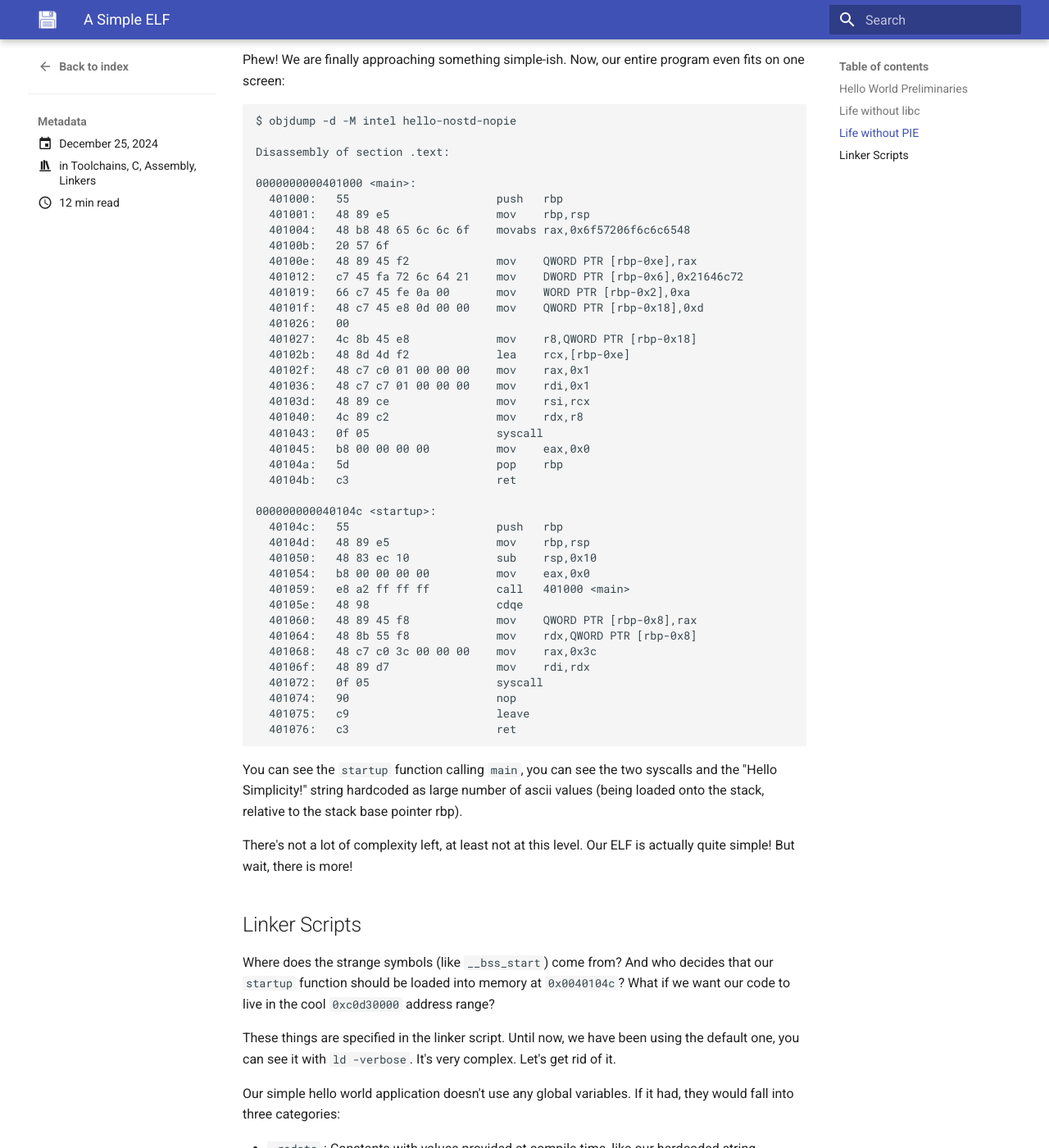
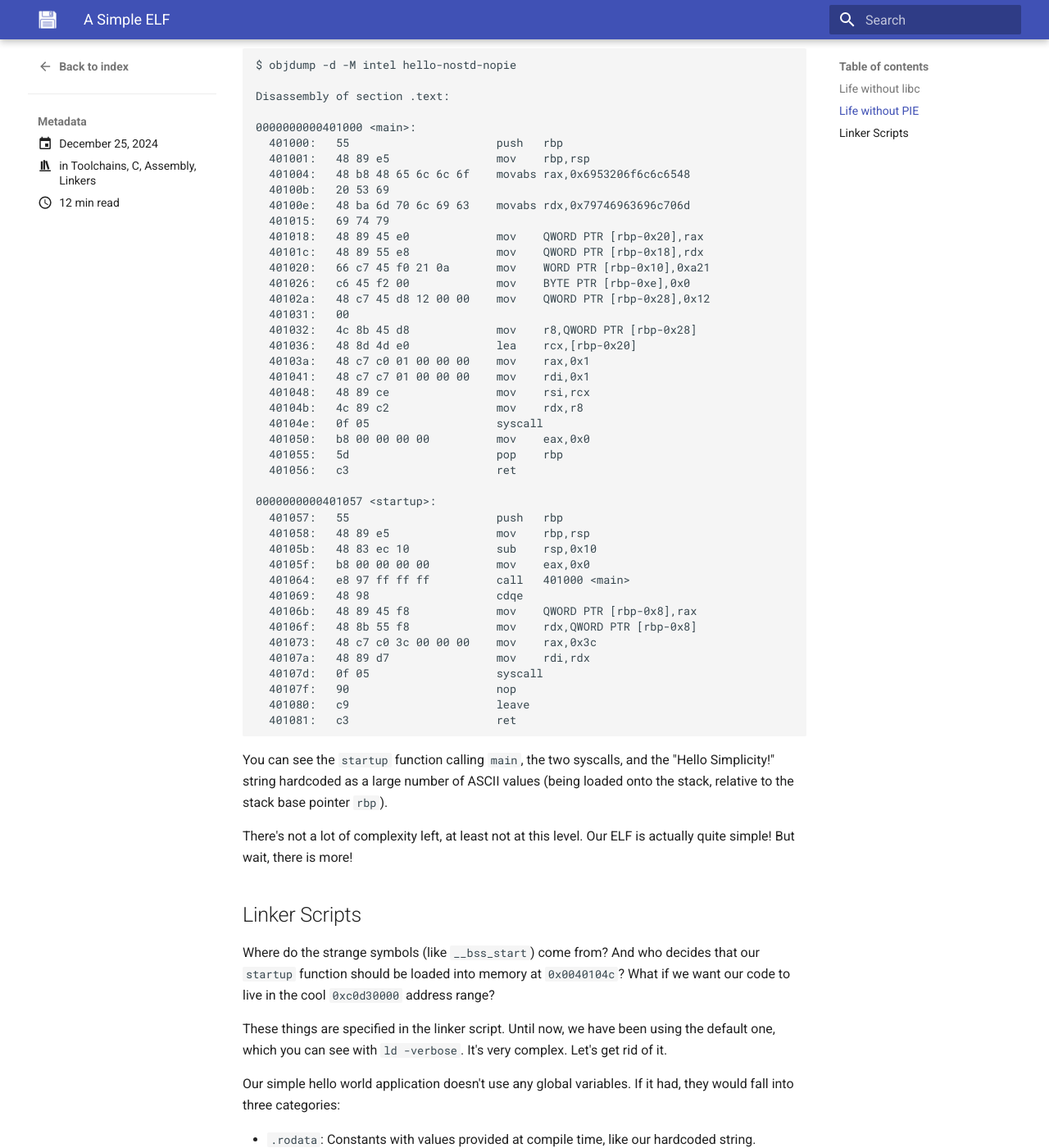
Before and after one commit to 4ZM/4zm.github.io, an MkDocs documentation site: the page built from docs/posts/2024-12-25-a-simple-elf/a-simple-elf.md, in a window 1280 px wide and 1400 px high, scrolled down 7633 px. Shown: the whole window at 82% size. Built offline with MkDocs 1.6.1 and Material for MkDocs 9.7.7, drawn with Linux system fonts in a browser that asks for light colours; some of the changed text lies outside the part shown.

Commit message:
Proof reading

````diff
--- a/docs/posts/2024-12-25-a-simple-elf/a-simple-elf.md
+++ b/docs/posts/2024-12-25-a-simple-elf/a-simple-elf.md
@@ -12,11 +12,11 @@
 
 # A Simple ELF
 
-Let's write a simple program for Linux, how hard can it be? Well, simple is the opposite of complex, not of hard, and it is surprisingly hard to create something simple. What is left when we get rid of the complexity from the standard library, all the modern security features, debugging information and error handling mechanisms?
+Let's write a simple program for Linux. How hard can it be? Well, simple is the opposite of complex, not of hard, and it is surprisingly hard to create something simple. What is left when we get rid of the complexity from the standard library, all the modern security features, debugging information, and error handling mechanisms?
 
 <!-- more -->
 
-## Hello World Preliminaries
+<pre><p style="text-align: center; margin-top: 0px; margin-bottom: 4pt;">•  •  •</p></pre>
 
 Let's start with something complex:
 
@@ -28,7 +28,7 @@
 }
 ```
 
-Wait what?! It doesn't look very complex does it... Hmm, let's compile it and take a look:
+Wait, what?! It doesn't look very complex, does it... Hmm, let's compile it and take a look:
 
 ```
 $ gcc -o hello hello.c
@@ -36,10 +36,10 @@
 Hello Simplicity!
 ```
 
-Still looks pretty simple, right? Wrong! While this much is familiar territory, it might be *easy* to comprehend, but the program is far from *simple*. Let's take a look behind the curtain using our trusty tool `objdump`. Here is the symbol table:
+Still looks pretty simple, right? Wrong! While this might be familiar territory and *easy* to comprehend, the program is far from *simple*. Let's take a look behind the curtain.
 
 ```
-$ objdump -t build/hello
+$ objdump -t hello
 
 hello:     file format elf64-x86-64
 
@@ -81,21 +81,18 @@
 0000000000001000 g     F .init	0000000000000000              .hidden _init
 ```
 
-That's a lot of symbols! Actually, as far as symbol tables go, this one is quite modest. Any non-trivial program will have many more symbols, but still, what ever are they all for? We're just printing a string!
+That's a lot of symbols! Actually, as far as symbol tables go, this one is quite modest. Any non-trivial program will have many more symbols, but still, what are they all for? We're just printing a string!
 
-We recognize our `main` function in the `.text` segment at address `0x1149`.
+We recognize our `main` function in the `.text` segment at address `0x1149`. But where is the `printf` function?
+
+It turns out that for simple cases, where there is no formatting work required by `printf`, GCC optimizes the code and replaces it with the simpler `puts@GLIBC_2.2.5` from libc. The address is all zeros since the symbol is undefined (`*UND*`). It will be resolved when the program is loaded together with the dynamic libc.so library as we run it.
 
 ```
 0000000000001149 g     F .text	000000000000001e              main
-```
-
-But where is `printf`? It turns out that for simple cases, where there is no formaning work required by printf, GCC optimizes the code and replaces it with the simpler `puts@GLIBC_2.2.5` from libc. The address is all zero since the symbol is undefined `*UND*`. It will be resolved when the program is loaded together with the dynamic libc.so library as we run it.
-
-```
 0000000000000000       F *UND*	0000000000000000              puts@GLIBC_2.2.5
 ```
 
-Let's keep digging. What sections are there in the program? The only data we have is the hardcoded string and it's length. Surely we only need a `.text` section? Let's see what we got:
+Let's keep digging. What sections are there in the program? The only data we have is the hardcoded string and its length. Surely we only need a `.text` section? Let's see what we got:
 
 ```
 $ objdump -h hello
@@ -241,7 +238,7 @@
 }
 ```
 
-In case you are wondering, the `volatile` keyword is required to prevent GCC from optimizing away the variables.. And `unsigned long` is used instead of `int` to match the size of the `r__` 64-bit registers.
+In case you are wondering, the `volatile` keyword is required to prevent GCC from optimizing away the variables. And `unsigned long` is used instead of `int` to match the size of the `r__` 64-bit registers.
 
 We build it like so:
 
@@ -256,7 +253,7 @@
 Still not convinced that we have actually made the program simpler? Let's take a look at the symbols and sections:
 
 ```
-objdump -h -t hello-nostd
+$ objdump -h -t hello-nostd
 
 Sections:
 Idx Name          Size      VMA               LMA               File off  Algn
@@ -341,7 +338,7 @@
 0000000000402000 g       .text	0000000000000000 _end
 ```
 
-Did you notice how the symbol addresses changed with `-no-pie`? Before they were relative, waiting for some offset to be added at load time. Now they are absolute and `main` will really be at `0x00401000`.
+Did you notice how the symbol addresses changed with `-no-pie`? Before, they were relative, waiting for some offset to be added at load time. Now, they are absolute, and `main` will really be at `0x00401000`.
 
 ```
 $ gdb hi
@@ -361,61 +358,64 @@
 0000000000401000 <main>:
   401000:	55                   	push   rbp
   401001:	48 89 e5             	mov    rbp,rsp
-  401004:	48 b8 48 65 6c 6c 6f 	movabs rax,0x6f57206f6c6c6548
-  40100b:	20 57 6f
-  40100e:	48 89 45 f2          	mov    QWORD PTR [rbp-0xe],rax
-  401012:	c7 45 fa 72 6c 64 21 	mov    DWORD PTR [rbp-0x6],0x21646c72
-  401019:	66 c7 45 fe 0a 00    	mov    WORD PTR [rbp-0x2],0xa
-  40101f:	48 c7 45 e8 0d 00 00 	mov    QWORD PTR [rbp-0x18],0xd
-  401026:	00
-  401027:	4c 8b 45 e8          	mov    r8,QWORD PTR [rbp-0x18]
-  40102b:	48 8d 4d f2          	lea    rcx,[rbp-0xe]
-  40102f:	48 c7 c0 01 00 00 00 	mov    rax,0x1
-  401036:	48 c7 c7 01 00 00 00 	mov    rdi,0x1
-  40103d:	48 89 ce             	mov    rsi,rcx
-  401040:	4c 89 c2             	mov    rdx,r8
-  401043:	0f 05                	syscall
-  401045:	b8 00 00 00 00       	mov    eax,0x0
-  40104a:	5d                   	pop    rbp
-  40104b:	c3                   	ret
+  401004:	48 b8 48 65 6c 6c 6f 	movabs rax,0x6953206f6c6c6548
+  40100b:	20 53 69
+  40100e:	48 ba 6d 70 6c 69 63 	movabs rdx,0x79746963696c706d
+  401015:	69 74 79
+  401018:	48 89 45 e0          	mov    QWORD PTR [rbp-0x20],rax
+  40101c:	48 89 55 e8          	mov    QWORD PTR [rbp-0x18],rdx
+  401020:	66 c7 45 f0 21 0a    	mov    WORD PTR [rbp-0x10],0xa21
+  401026:	c6 45 f2 00          	mov    BYTE PTR [rbp-0xe],0x0
+  40102a:	48 c7 45 d8 12 00 00 	mov    QWORD PTR [rbp-0x28],0x12
+  401031:	00
+  401032:	4c 8b 45 d8          	mov    r8,QWORD PTR [rbp-0x28]
+  401036:	48 8d 4d e0          	lea    rcx,[rbp-0x20]
+  40103a:	48 c7 c0 01 00 00 00 	mov    rax,0x1
+  401041:	48 c7 c7 01 00 00 00 	mov    rdi,0x1
+  401048:	48 89 ce             	mov    rsi,rcx
+  40104b:	4c 89 c2             	mov    rdx,r8
+  40104e:	0f 05                	syscall
+  401050:	b8 00 00 00 00       	mov    eax,0x0
+  401055:	5d                   	pop    rbp
+  401056:	c3                   	ret
 
-000000000040104c <startup>:
-  40104c:	55                   	push   rbp
-  40104d:	48 89 e5             	mov    rbp,rsp
-  401050:	48 83 ec 10          	sub    rsp,0x10
-  401054:	b8 00 00 00 00       	mov    eax,0x0
-  401059:	e8 a2 ff ff ff       	call   401000 <main>
-  40105e:	48 98                	cdqe
-  401060:	48 89 45 f8          	mov    QWORD PTR [rbp-0x8],rax
-  401064:	48 8b 55 f8          	mov    rdx,QWORD PTR [rbp-0x8]
-  401068:	48 c7 c0 3c 00 00 00 	mov    rax,0x3c
-  40106f:	48 89 d7             	mov    rdi,rdx
-  401072:	0f 05                	syscall
-  401074:	90                   	nop
-  401075:	c9                   	leave
-  401076:	c3                   	ret
+0000000000401057 <startup>:
+  401057:	55                   	push   rbp
+  401058:	48 89 e5             	mov    rbp,rsp
+  40105b:	48 83 ec 10          	sub    rsp,0x10
+  40105f:	b8 00 00 00 00       	mov    eax,0x0
+  401064:	e8 97 ff ff ff       	call   401000 <main>
+  401069:	48 98                	cdqe
+  40106b:	48 89 45 f8          	mov    QWORD PTR [rbp-0x8],rax
+  40106f:	48 8b 55 f8          	mov    rdx,QWORD PTR [rbp-0x8]
+  401073:	48 c7 c0 3c 00 00 00 	mov    rax,0x3c
+  40107a:	48 89 d7             	mov    rdi,rdx
+  40107d:	0f 05                	syscall
+  40107f:	90                   	nop
+  401080:	c9                   	leave
+  401081:	c3                   	ret
 ```
 
-You can see the `startup` function calling `main`, you can see the two syscalls and the "Hello Simplicity!" string hardcoded as large number of ascii values (being loaded onto the stack, relative to the stack base pointer rbp).
+You can see the `startup` function calling `main`, the two syscalls, and the "Hello Simplicity!" string hardcoded as a large number of ASCII values (being loaded onto the stack, relative to the stack base pointer `rbp`).
 
 There's not a lot of complexity left, at least not at this level. Our ELF is actually quite simple! But wait, there is more!
 
 ## Linker Scripts
 
-Where does the strange symbols (like `__bss_start`) come from? And who decides that our `startup` function should be loaded into memory at `0x0040104c`? What if we want our code to live in the cool `0xc0d30000` address range?
+Where do the strange symbols (like `__bss_start`) come from? And who decides that our `startup` function should be loaded into memory at `0x0040104c`? What if we want our code to live in the cool `0xc0d30000` address range?
 
-These things are specified in the linker script. Until now, we have been using the default one, you can see it with `ld -verbose`. It's very complex. Let's get rid of it.
+These things are specified in the linker script. Until now, we have been using the default one, which you can see with `ld -verbose`. It's very complex. Let's get rid of it.
 
 Our simple hello world application doesn't use any global variables. If it had, they would fall into three categories:
 
-* `.rodata` : Constants with values provided at compile time, like our hardcoded string.
-* `.data` : Non-cost variables with values provided at compile time.
-* `.bss` : Uninitialized global variables.
+* `.rodata`: Constants with values provided at compile time, like our hardcoded string.
+* `.data`: Non-const variables with values provided at compile time.
+* `.bss`: Uninitialized global variables.
 
-Let's complicate our program a tiny bit by introducing a symbol for each category. This will provide for a more interesting linker script example. Here is the new program `hello-data.c`:
+Let's complicate our program a tiny bit by introducing a symbol for each category. This will provide a more interesting linker script example. Here is the new program `hello-data.c`:
 
 ```
-const char message[] = "Hello Simplicity!\n";        // .rodata
+const char message[] = "Hello Simplicity!\n";   // .rodata
 unsigned long length = sizeof(message) - 1;     // .data
 unsigned long status;                           // .bss
 
@@ -491,9 +491,9 @@
 ENTRY(startup)
 ```
 
-We use the same build options as before but add `-T link.ld` to start using our linker script.
+We use the same build options as before but add `-T hello.ld` to start using our linker script.
 
-This is the simple program in it's final form:
+This is the simple program in its final form:
 
 ```
 $ objdump -t -h hello-data
````
Also changed, not shown: other parts of docs/posts/2024-12-25-a-simple-elf/a-simple-elf.md (+11 -12 lines).
